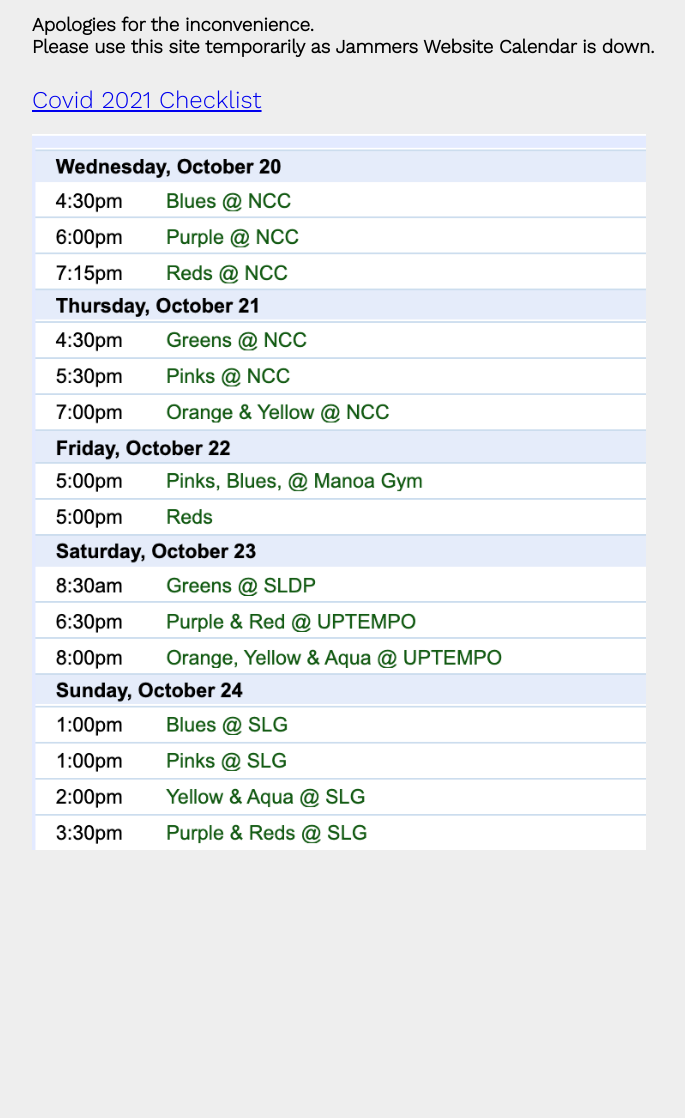
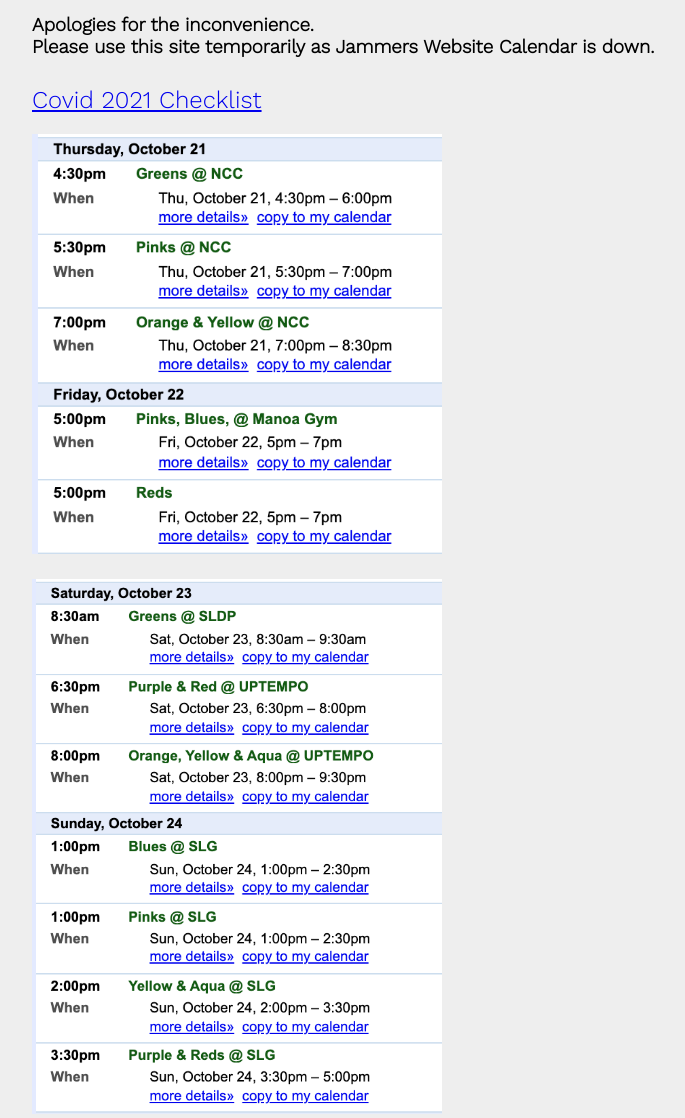
Before and after one commit to lenayee7/jammers-cal, a plain HTML site: page index.html in a window 1280 px wide. Shown: the part 200-1318 px from the top of the page, without its empty margins (96-781 px from the left). Before the commit the page ends 1105 px from the top, so only its background shows below. Drawn offline with nearby package versions, Linux system fonts and the light colour scheme.

Commit message:
update sched

```diff
--- a/index.html
+++ b/index.html
@@ -36,8 +36,13 @@
             <!-- <a href="cal.html">Calendar</a> -->
 
         </div>
-        <div class="margin-bottom">
-            <img class="sched-img" src="./images/sched-oct20-oct24-2.png" alt="schedule">
+        <div>
+            <div class="margin-bottom">
+                <img class="sched-img" src="./images/oct-21-22.png" alt="schedule">
+            </div>
+            <div class>
+                <img class="sched-img" src="./images/oct-23-24.png" alt="schedule">
+            </div>
         </div>
 
         <!-- <iframe
--- a/styles.css
+++ b/styles.css
@@ -21,7 +21,7 @@ h1 {
 }
 
 .margin-bottom {
-  margin-bottom: 5%;
+  margin-bottom: 2%;
 }
 
 .container {
@@ -34,7 +34,7 @@ h1 {
 }
 
 .sched-img {
-  width: 60%;
+  width: 40%;
 }
 
 @media only screen and (max-width: 650px) {
```
Also changed, not shown: images/oct-21-22.png (added), images/oct-23-24.png (added), 2 other files.
